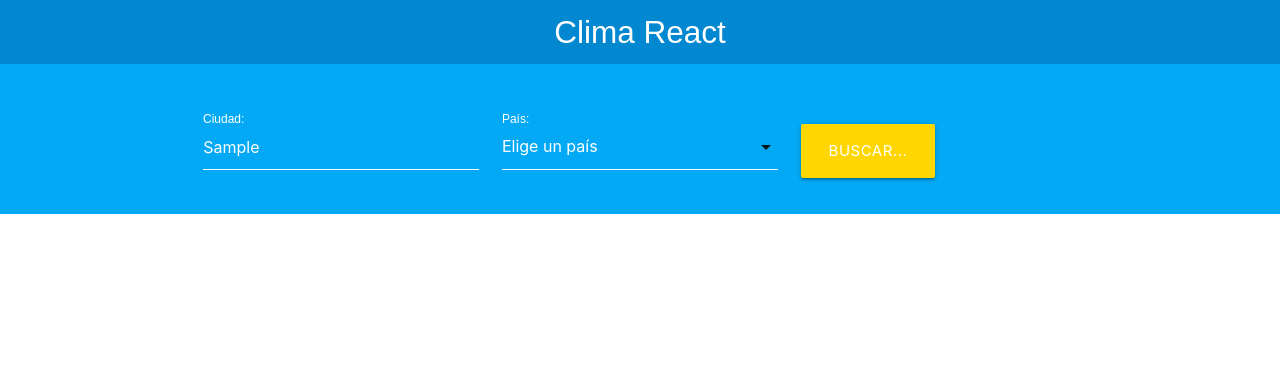
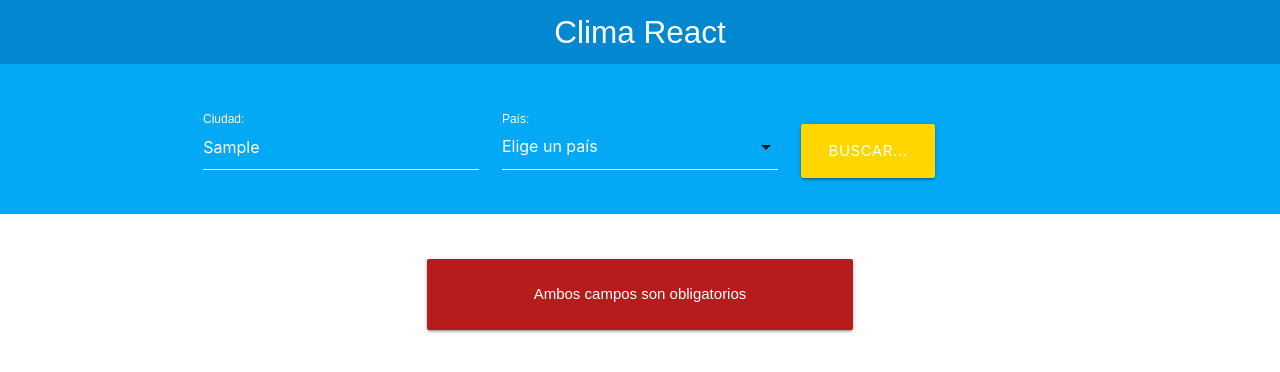
Before and after one commit to FlorenciaNodar/ReactJSPr-ctica4, a React (Create React App) app: page / in a window 1280 px wide. Both pictures are taken after typing "Sample" into the empty fields and a click on the input "Buscar...". Shown: the top 372 px of the page. Built offline with nearby package versions, Linux system fonts and the light colour scheme.

Commit message:
Validando formulario con react y agregnado un nuevo compoente de Error.js

```diff
--- a/src/App.js
+++ b/src/App.js
@@ -1,7 +1,7 @@
 import React, { Component } from 'react';
 import Header from './componentes/header';
 import Formulario from './componentes/formulario';
-
+import Error from './componentes/error';
 class App extends Component {
 
   state={
@@ -25,10 +25,18 @@
     }
   }
   render() {
+    const error = this.state.error;
+    let resultado;
+    if(error){
+      resultado = <Error mensaje="Ambos campos son obligatorios"/>
+    }else{
+
+    }
     return (
       <div className="App">
        <Header titulo='Clima React'/>
        <Formulario datosConsulta={this.datosConsulta}/>
+       {resultado}
       </div>
     );
   }
--- /dev/null
+++ b/src/componentes/error.js
@@ -0,0 +1,17 @@
+import React from 'react';
+
+const Error= (props)=>{
+    return (
+        <div className="container">
+            <div className="row">
+            <div className="col s12 m6 offset-m3">
+            <div className="card-panel red darken-4 error">
+                {props.mensaje}
+            </div>
+            </div>
+            </div>
+        </div>
+    )
+}
+
+export default Error;
```
